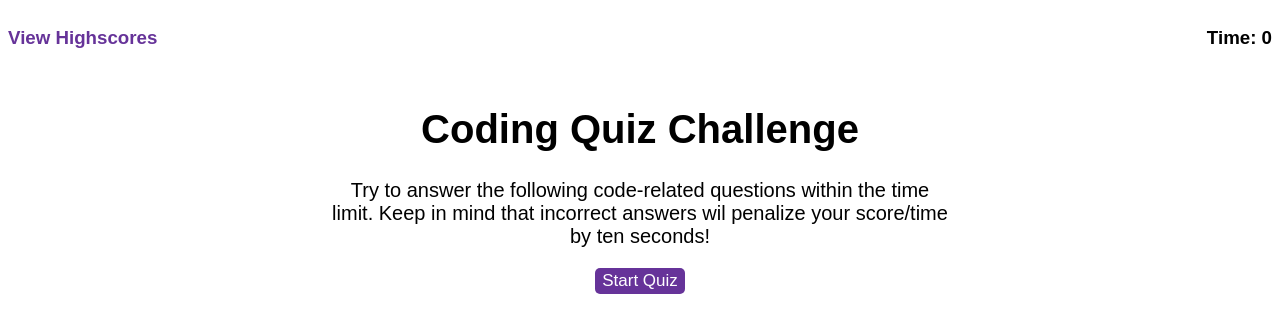
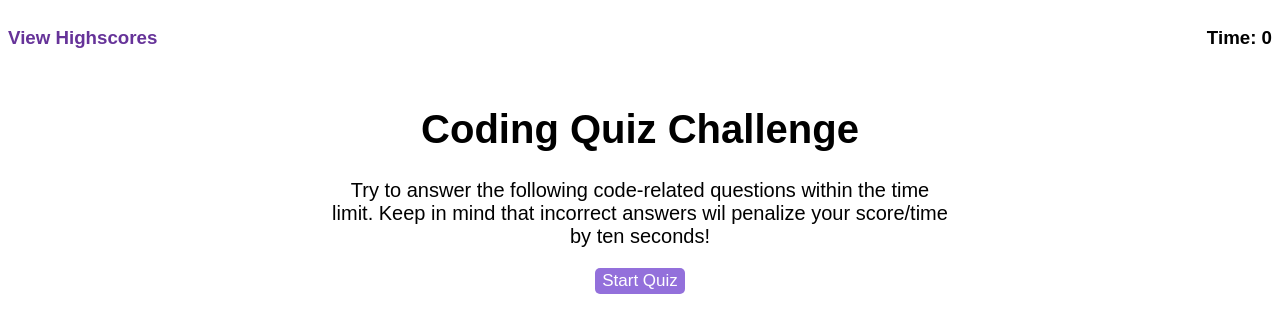
Before and after one commit to Emill0004/04-Web-APIs-Code-Game, a plain HTML site: page index.html in a window 1280 px wide. In both pictures the pointer is over the button "Start Quiz". Drawn offline with Linux system fonts and the light colour scheme.

Commit message:
made the background color on buttons change when hovered over.

```diff
--- a/assets/style.css
+++ b/assets/style.css
@@ -38,3 +38,7 @@ button  {
     padding: 3px 7px;
 
 }
+
+button:hover {
+    background-color: mediumpurple;
+}
```
